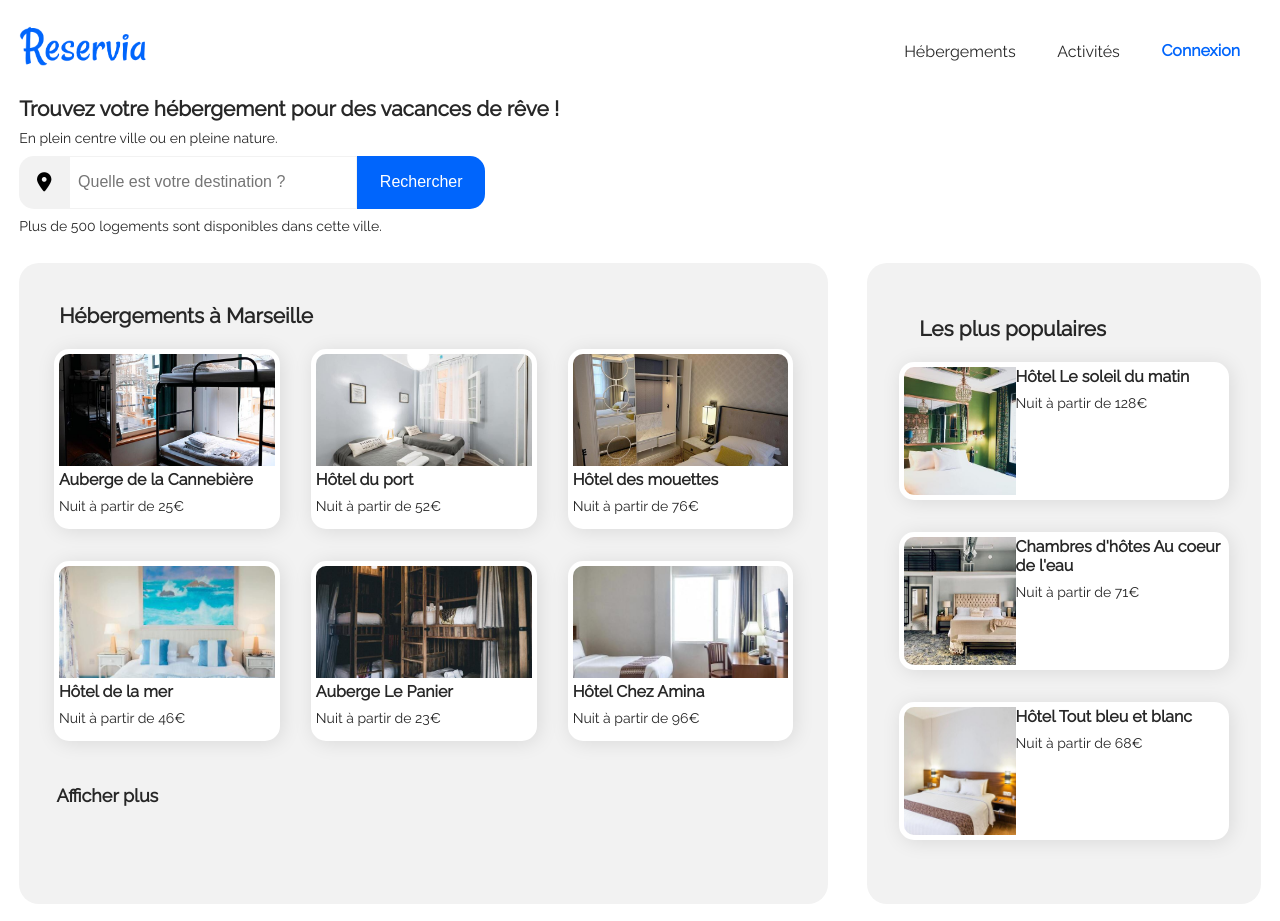
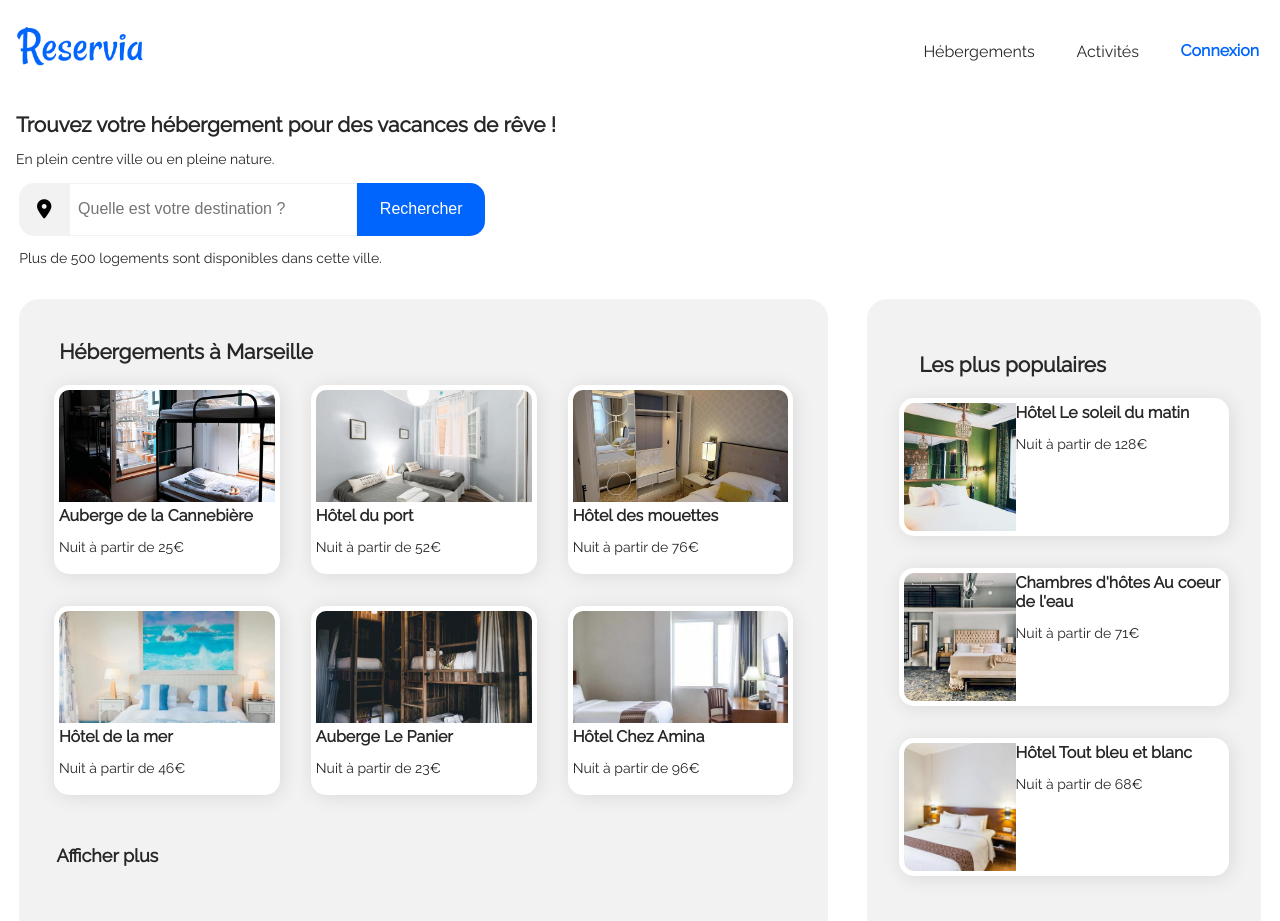
Before and after one commit to TonyBARTH/TonyBARTH_2_17092020, a plain HTML site: page Reservia.html in a window 1280 px wide. Shown: the top 921 px of the page. Drawn offline with Linux system fonts and the light colour scheme.

Commit message:
Corrections header + anchors

```diff
--- a/Reservia.html
+++ b/Reservia.html
@@ -17,17 +17,19 @@
                     </div>
                     <nav>
                         <ul>
-                            <li><a href="#">Hébergements</a></li>
-                            <li><a href="#">Activités</a></li>
+                            <li><a href="#Affichage-résultats">Hébergements</a></li>
+                            <li><a href="#Activités-Marseille">Activités</a></li>
                         </ul>
                         <div id="Connexion">
                             <a href="#">Connexion</a>
                         </div>
                     </nav>
                 </div>
+            </header>
+            <div id="Baseline">
                 <h1>Trouvez votre hébergement pour des vacances de rêve !</h1>
                 <p>En plein centre ville ou en pleine nature.</p>
-            </header>
+            </div>
 
             <div id="Moteur-de-recherche">
                 <div id="icone-map">
--- a/style.css
+++ b/style.css
@@ -44,11 +44,13 @@ h3 {
 }
 p {
     font-size: 14px;
-    line-height: 0.5;
 }
 
 header {
-    margin: 0 1.2em 0 1.2em;
+    position: sticky;
+    top: 0px;
+    background: white;
+    z-index: 999;
 }
 
 ul {
@@ -91,6 +93,9 @@ a:hover {
 nav ul li:hover{
     border-top: 3px solid #0065FC;
 }
+nav ul li:active{
+    border-top: 3px solid #0065FC;
+}
 
 /* CSS HEADER : */
 
@@ -103,6 +108,7 @@ nav ul li:hover{
 
 #logo {
     width: 8em;
+    margin-left: 0.5em;
 }
 
 #Connexion {
@@ -113,6 +119,9 @@ nav ul li:hover{
 }
 #Connexion a {
     color: #0065FC;
+}
+#Baseline {
+    margin: 1em;
 }
 
 #Moteur-de-recherche {
```
